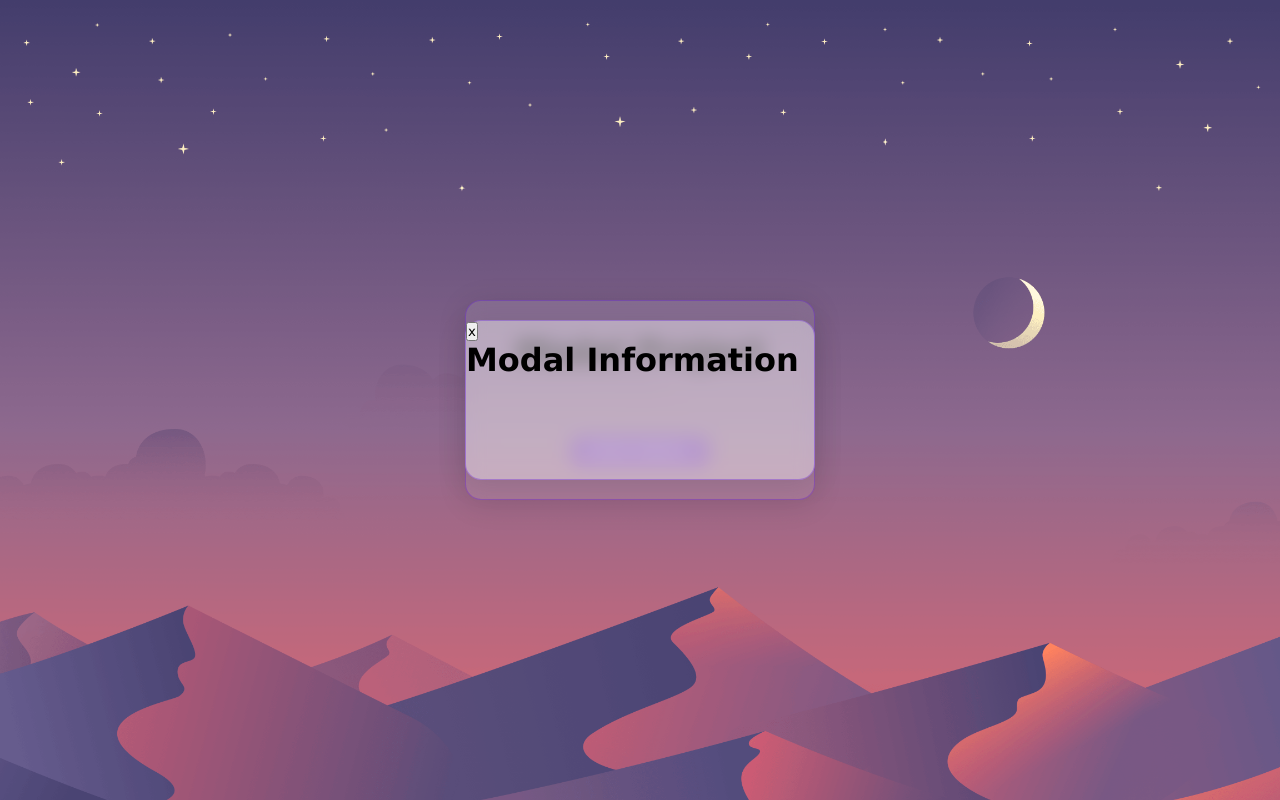
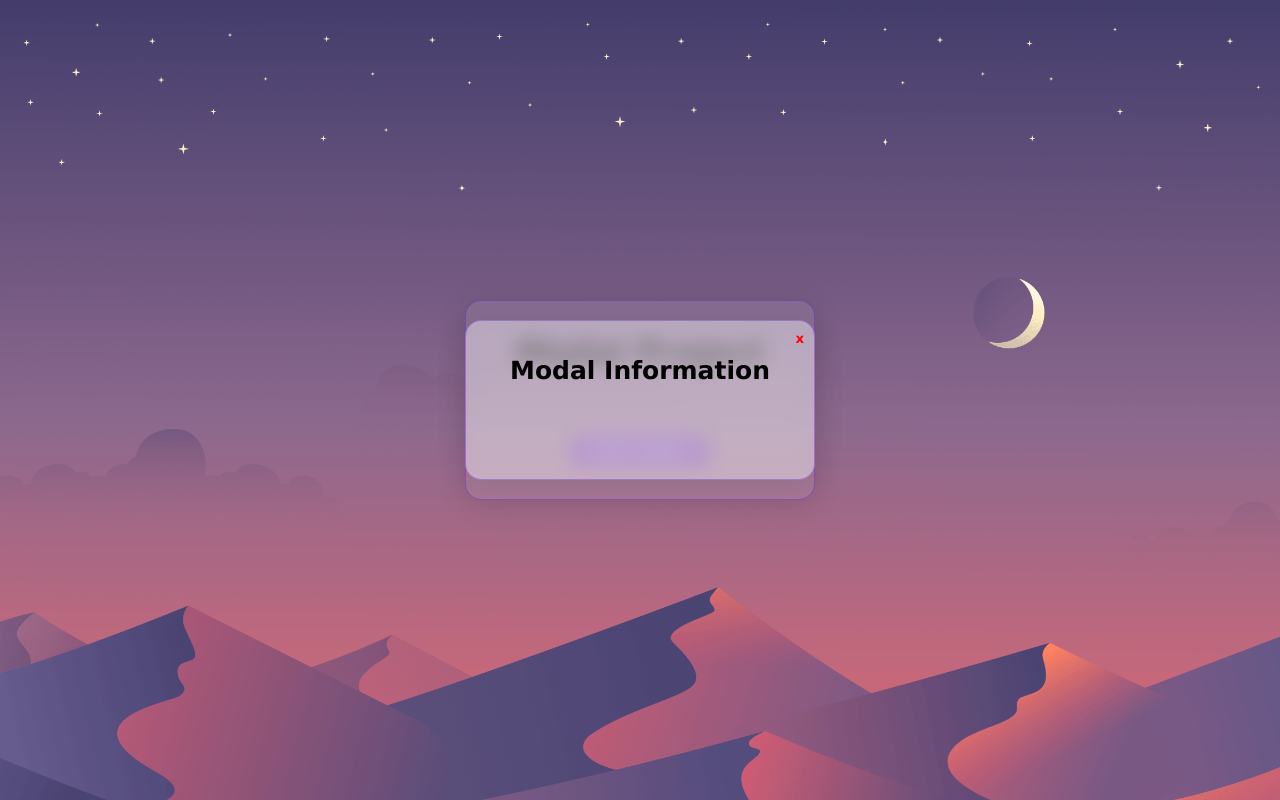
Before and after one commit to jericViernes30/15-Javascript-Beginner-Projects, a plain HTML site: page Modal/index.html in a window 1280 px wide. Both pictures are taken after a click on the button "OPEN MODAL". Drawn offline with Linux system fonts and the light colour scheme.

Commit message:
finished with the modal overlay

```diff
--- a/Modal/styles.css
+++ b/Modal/styles.css
@@ -69,3 +69,19 @@ header .banner button.btn:hover{
     border: 1px solid rgba(88, 7, 220, 0.315);
     display: none;
 }
+
+.modal-overlay h1 {
+    clear: both;
+    text-align: center;
+    font-size: 25px;
+}
+
+.modal-overlay button.btn-close {
+    border: none;
+    padding: 10px;
+    background: none;
+    cursor: pointer;
+    float: right;
+    font-weight: bold;
+    color: red;
+}
```
